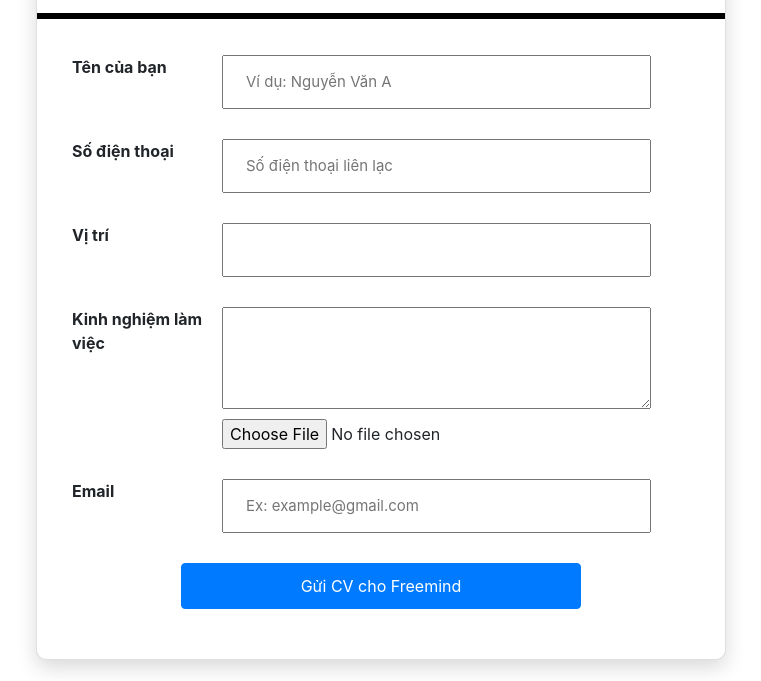
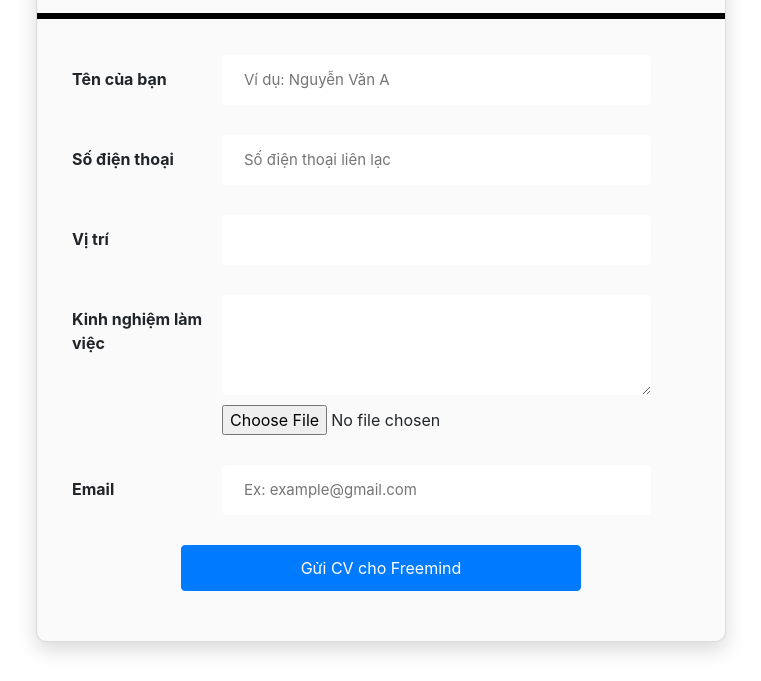
Before and after one commit to SSamlu/dien10.github.io, a plain HTML site: page index.html in a window 1280 px wide. Shown: the part 119-800 px from the top of the page, without its empty margins (259-1020 px from the left). Drawn offline with nearby package versions, Linux system fonts and the light colour scheme.

Commit message:
first commit

```diff
--- a/global.js
+++ b/global.js
@@ -1,8 +1,18 @@
 $(document).ready(function(){
     console.log("dien");
+    $("#form").validate(
+
+    );
     $('.submit').on('click',function(e){
         e.preventDefault();
         console.log("dien");
+        // if(name==""||phone==""||photo==""||email==""){
+        //   alert("nhập thông tin cồn thiếu");
+        // }
+      validation = ()=>{
+          console.log("okk");
+      }
+
         var formdata={
             name : $('#fullname').val(),
             phone : $('#phone').val(),
@@ -18,11 +28,12 @@ $(document).ready(function(){
               // encode:true,
               success: function (result){
                 // $('#hienthi').html('result');
-                alert(result);
+                // alert(result);
             }
             })
     })
 })
+
 // var xhr = new XMLHttpRequest();
 // console.log(xhr);
 // xhr.open("post","https://freemind-test.netlify.app/.netlify/functions/test",true);
--- a/index.html
+++ b/index.html
@@ -7,9 +7,10 @@
     <title>Document</title>
     <link rel="stylesheet" href="https://maxcdn.bootstrapcdn.com/bootstrap/4.0.0/css/bootstrap.min.css" integrity="sha384-Gn5384xqQ1aoWXA+058RXPxPg6fy4IWvTNh0E263XmFcJlSAwiGgFAW/dAiS6JXm" crossorigin="anonymous">
     <script src="https://code.jquery.com/jquery-3.2.1.slim.min.js" integrity="sha384-KJ3o2DKtIkvYIK3UENzmM7KCkRr/rE9/Qpg6aAZGJwFDMVNA/GpGFF93hXpG5KkN" crossorigin="anonymous"></script>
-    <script src="https://cdnjs.cloudflare.com/ajax/libs/popper.js/1.12.9/umd/popper.min.js" integrity="sha384-ApNbgh9B+Y1QKtv3Rn7W3mgPxhU9K/ScQsAP7hUibX39j7fakFPskvXusvfa0b4Q" crossorigin="anonymous"></script>
+    <!-- <script src="https://cdnjs.cloudflare.com/ajax/libs/popper.js/1.12.9/umd/popper.min.js" integrity="sha384-ApNbgh9B+Y1QKtv3Rn7W3mgPxhU9K/ScQsAP7hUibX39j7fakFPskvXusvfa0b4Q" crossorigin="anonymous"></script> -->
     <script src="https://cdnjs.cloudflare.com/ajax/libs/jquery/3.3.1/jquery.min.js"></script>
-    <script src="https://maxcdn.bootstrapcdn.com/bootstrap/4.0.0/js/bootstrap.min.js" integrity="sha384-JZR6Spejh4U02d8jOt6vLEHfe/JQGiRRSQQxSfFWpi1MquVdAyjUar5+76PVCmYl" crossorigin="anonymous"></script>
+    <!-- <script src="https://maxcdn.bootstrapcdn.com/bootstrap/4.0.0/js/bootstrap.min.js" integrity="sha384-JZR6Spejh4U02d8jOt6vLEHfe/JQGiRRSQQxSfFWpi1MquVdAyjUar5+76PVCmYl" crossorigin="anonymous"></script> -->
+    <script src="https://cdnjs.cloudflare.com/ajax/libs/jquery-validate/3.3.1/jquery.validate.min.js"></script>
     <link href="style.css" rel="stylesheet" media="all">
 </head>
 <body>
@@ -21,7 +22,7 @@
                 </div>
                 <hr class="wrapper-hr">
                 <div class="card-form">
-                    <form action="https://freemind-test.netlify.app/.netlify/functions/test" method="post" onsubmit="">
+                    <form id="form" action="https://freemind-test.netlify.app/.netlify/functions/test" method="post" onsubmit="return validation()" name ="vform">
                         <div class="form-row ">
                             <div class="Name">Tên của bạn</div>
                             <div class="value">
@@ -34,7 +35,7 @@
                             <div class="Name">Số điện thoại</div>
                             <div class="value">
                                 <div class="input-group">
-                                    <input type="text" class="input-style" id="phone" name="fullname" placeholder="Số điện thoại liên lạc"  minlength="10" maxlength="12" pattern="(\+84|0)\d{9,11}" required>
+                                    <input type="text" class="input-style" id="phone" name="phone" placeholder="Số điện thoại liên lạc"  minlength="10" maxlength="12" pattern="(\+84|0)\d{9,11}" required>
                                 </div>
                             </div>
                         </div>
@@ -42,7 +43,7 @@
                             <div class="Name">Vị trí</div>
                             <div class="value">
                                 <div class="input-group">
-                                    <input type="text" class="input-style" id="vt" name="fullname"required>
+                                    <input type="text" class="input-style" id="vt" name="vt"required>
                                 </div>
                             </div>
                         </div>
@@ -62,7 +63,7 @@
                             <div class="Name">Email</div>
                             <div class="value">
                                 <div class="input-group">
-                                    <input type="email" class="input-style" id="email" name="fullname" placeholder="Ex: example@gmail.com" required>
+                                    <input type="email" class="input-style" id="email" name="email" placeholder="Ex: example@gmail.com" required>
                                 </div>
                             </div>
                         </div>
@@ -78,6 +79,9 @@
             </div>
         </div>
     </div>
+
     <script src="global.js"></script>
+    <script src="">
+    </script>
 </body>
 </html>
--- a/style.css
+++ b/style.css
@@ -1,4 +1,3 @@
-
 .wrapper-from{padding-top: 10px;}
 .card-heading{
   padding:10px 157px;
@@ -18,7 +17,8 @@
     margin: 0 auto;
   }
   .card-5 {
-    background: #fff;
+    background: #fafafa;
+    /* background: #fff; */
     -webkit-border-radius: 10px;
     -moz-border-radius: 10px;
     border-radius: 10px;
@@ -28,6 +28,7 @@
   }
   .Name{
     width:150px ;
+    padding: 12px 0;
     font-weight: 700;
   }
   .image{
@@ -39,6 +40,7 @@
   }
   .card-form{
     padding: 20px 40px;
+
   }
 
   .button{
@@ -46,11 +48,12 @@
   }
 
 .input-style {
-  /* background: #e5e5e5; */
+  background: #ffff;
   line-height: 50px;
-  /* -webkit-border-radius: 5px;
+  border:0px ;
+  -webkit-border-radius: 5px;
   -moz-border-radius: 5px;
-  border-radius: 5px; */
+  border-radius: 5px;
   padding: 0 22px;
   font-size: 15px;
   color: rgb(85, 85, 85);
```
